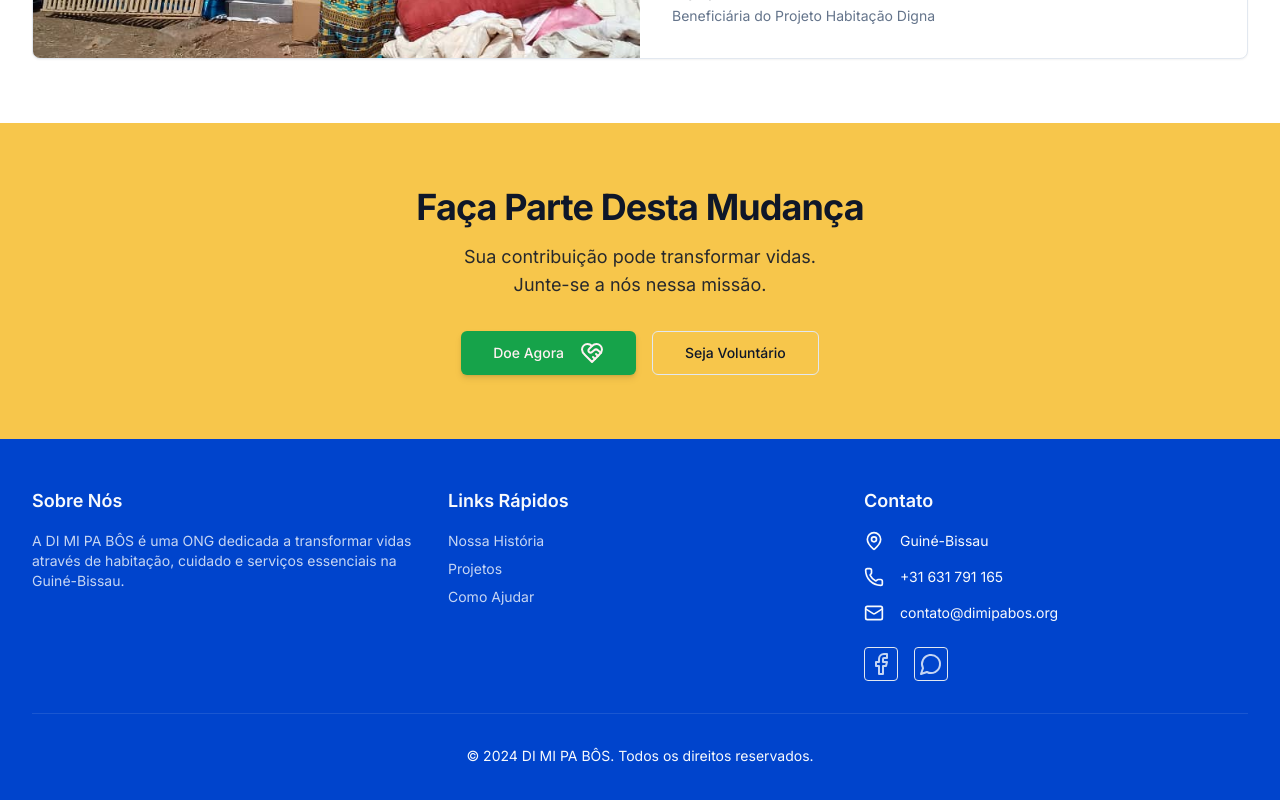
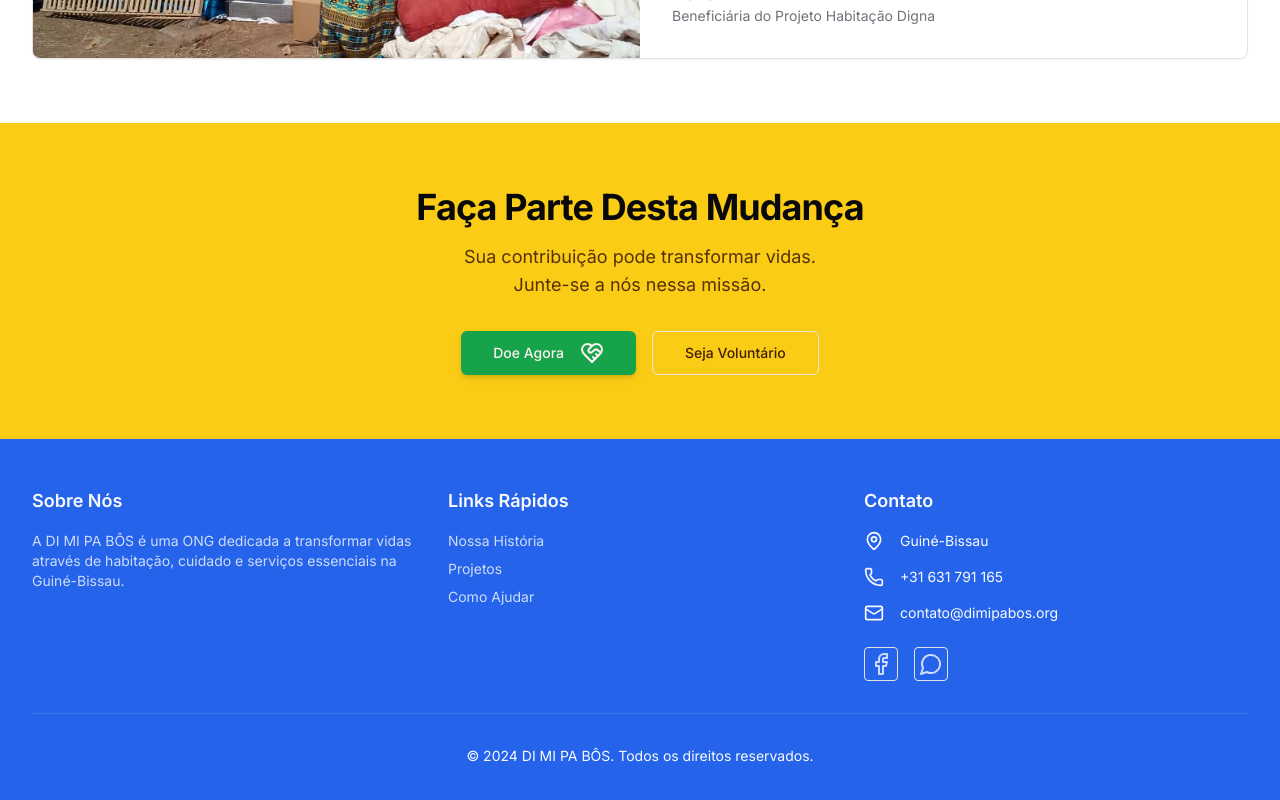
Before and after one commit to jose-digiweb/dimipabos, a Next.js app: page / in a window 1280 px wide. Shown: the part 2064-2864 px from the top of the page. Built offline with nearby package versions, Linux system fonts and the light colour scheme.

Commit message:
Fixing contrast ration

```diff
--- a/app/globals.css
+++ b/app/globals.css
@@ -5,34 +5,65 @@
 @layer base {
   :root {
     --background: 0 0% 100%;
-    --foreground: 222 47% 11%;
+    --foreground: 240 10% 3.9%;
+    --card: 0 0% 100%;
+    --card-foreground: 240 10% 3.9%;
+    --popover: 0 0% 100%;
+    --popover-foreground: 240 10% 3.9%;
 
-    --card: 0 0% 100%;
-    --card-foreground: 222 47% 11%;
-
-    --popover: 0 0% 100%;
-    --popover-foreground: 222 47% 11%;
-
-    --primary: 220 100% 40%;
+    --primary: 221.2 83.2% 53.3%;
     --primary-foreground: 210 40% 98%;
 
     --secondary: 142.1 76.2% 36.3%;
     --secondary-foreground: 355.7 100% 97.3%;
 
-    --accent: 43 91% 63%;
-    --accent-foreground: 222 47% 11%;
+    --accent: 47.9 95.8% 53.1%;
+    --accent-foreground: 26 83.3% 14.1%;
 
-    --muted: 210 40% 96.1%;
-    --muted-foreground: 215.4 16.3% 46.9%;
+    --muted: 240 4.8% 95.9%;
+    --muted-foreground: 240 3.8% 46.1%;
+    --destructive: 0 84.2% 60.2%;
+    --destructive-foreground: 0 0% 98%;
+    --border: 240 5.9% 90%;
+    --input: 240 5.9% 90%;
+    --ring: 142.1 76.2% 36.3%;
+    --radius: 0.5rem;
+    --chart-1: 12 76% 61%;
+    --chart-2: 173 58% 39%;
+    --chart-3: 197 37% 24%;
+    --chart-4: 43 74% 66%;
+    --chart-5: 27 87% 67%;
+  }
 
-    --destructive: 0 84.2% 60.2%;
-    --destructive-foreground: 210 40% 98%;
+  .dark {
+    --background: 20 14.3% 4.1%;
+    --foreground: 0 0% 95%;
+    --card: 24 9.8% 10%;
+    --card-foreground: 0 0% 95%;
+    --popover: 0 0% 9%;
+    --popover-foreground: 0 0% 95%;
 
-    --border: 214.3 31.8% 91.4%;
-    --input: 214.3 31.8% 91.4%;
-    --ring: 222 47% 11%;
+    --primary: 217.2 91.2% 59.8%;
+    --primary-foreground: 222.2 47.4% 11.2%;
 
-    --radius: 0.5rem;
+    --secondary: 142.1 70.6% 45.3%;
+    --secondary-foreground: 144.9 80.4% 10%;
+
+    --accent: 47.9 95.8% 53.1%;
+    --accent-foreground: 26 83.3% 14.1%;
+
+    --muted: 0 0% 15%;
+    --muted-foreground: 240 5% 64.9%;
+    --destructive: 0 62.8% 30.6%;
+    --destructive-foreground: 0 85.7% 97.3%;
+    --border: 240 3.7% 15.9%;
+    --input: 240 3.7% 15.9%;
+    --ring: 142.4 71.8% 29.2%;
+    --chart-1: 220 70% 50%;
+    --chart-2: 160 60% 45%;
+    --chart-3: 30 80% 55%;
+    --chart-4: 280 65% 60%;
+    --chart-5: 340 75% 55%;
   }
 }
 
```
